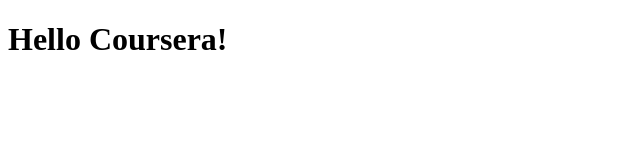
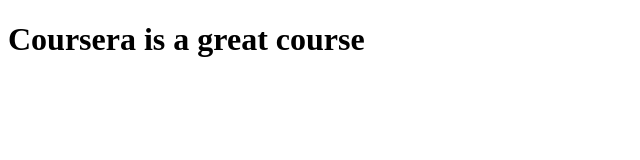
Before and after one commit to hosseinmim/coursera-test, a plain HTML site: page site/index.html in a window 1280 px wide. Shown: the whole page, without its empty margins (0-640 px from the left). Drawn offline with Linux system fonts and the light colour scheme.

Commit message:
small addition to our page content

```diff
--- a/site/index.html
+++ b/site/index.html
@@ -4,6 +4,6 @@
 	<title>Hello Coursera!</title>
 </head>
 <body>
-<h1>Hello Coursera!</h1>
+<h1>Coursera is a great course</h1>
 </body>
 </html>
```
